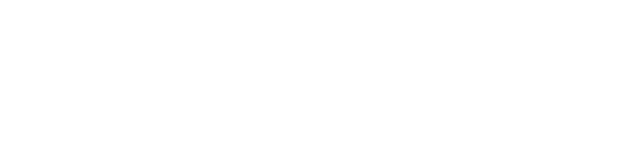
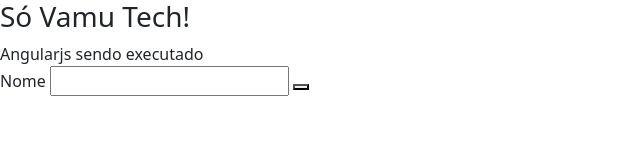
Before and after one commit to Ednavan/Plataforma_Cadastro_Informacoes, a plain HTML site: page scripts/tela-cadastro/tela-cadastro-usuarios.html in a window 1280 px wide. Shown: the whole page, without its empty margins (0-640 px from the left). Drawn offline with nearby package versions, Linux system fonts and the light colour scheme.

Commit message:
configurações iniciais da tela de cadastro de usuario

```diff
--- a/scripts/controllers/main.js
+++ b/scripts/controllers/main.js
@@ -1,3 +1,3 @@
-angular.module("listagemUsuarios", []).controller("controleUsuarios", function ($scope){
-    $scope.titulo="boa noite";
+angular.module("aplicacaoRun", []).controller("controleUsuarios", function ($scope){
+    $scope.titulo="Angularjs sendo executado";
 });
--- a/scripts/tela-cadastro/tela-cadastro-usuarios.html
+++ b/scripts/tela-cadastro/tela-cadastro-usuarios.html
@@ -0,0 +1,50 @@
+<!DOCTYPE html>
+<html lang="pt-br" ng-app="aplicacaoRun">
+<head>
+    <meta charset="UTF-8">
+    <meta http-equiv="X-UA-Compatible" content="IE=edge">
+    <meta name="viewport" content="width=device-width, initial-scale=1.0">
+
+
+    <!--Chamando Angularjs:-->
+    <script src="https://ajax.googleapis.com/ajax/libs/angularjs/1.8.2/angular.min.js"></script>
+    <!-- <script src="node_modules/angularjs-currency-input-mask/dist/angularjs-currency-input-mask.min.js"></script> -->
+    <script src="../../scripts/controllers/main.js"></script>
+
+    <!--Chamando o Bootstrap-->
+    <link href="https://cdn.jsdelivr.net/npm/bootstrap@5.1.0/dist/css/bootstrap.min.css" rel="stylesheet"
+        integrity="sha384-KyZXEAg3QhqLMpG8r+8fhAXLRk2vvoC2f3B09zVXn8CA5QIVfZOJ3BCsw2P0p/We" crossorigin="anonymous">
+    <script src="https://cdn.jsdelivr.net/npm/bootstrap@5.1.0/dist/js/bootstrap.bundle.min.js"
+        integrity="sha384-U1DAWAznBHeqEIlVSCgzq+c9gqGAJn5c/t99JyeKa9xxaYpSvHU5awsuZVVFIhvj"
+        crossorigin="anonymous"></script>
+    <link rel="stylesheet" href="https://cdn.jsdelivr.net/npm/bootstrap-icons@1.5.0/font/bootstrap-icons.css">
+
+    <link href="//maxcdn.bootstrapcdn.com/font-awesome/4.2.0/css/font-awesome.min.css" rel="stylesheet">
+
+
+
+    <title>Cadastre as informações</title>
+</head>
+<body ng-controller="controleUsuarios">
+    <header>
+        <div id=tituloHeader>
+            <h3>Só Vamu Tech!</h3>
+            {{titulo}}
+        </div>
+    </header>
+
+    <nav>
+
+    </nav>
+
+    <main>
+        <form action="">
+            <label for="inputNome">Nome</label>
+            <input name="inputNome" type="text" >
+
+            <button type="submit"></button>
+
+        </form>
+    </main>
+</body>
+</html>
--- a/scripts/tela-cadastro/tela-cadastro-usuarios.js
+++ b/scripts/tela-cadastro/tela-cadastro-usuarios.js
@@ -0,0 +1 @@
+console.log()
--- a/scripts/tela-inicial/tela-listagem-usuarios.css
+++ b/scripts/tela-inicial/tela-listagem-usuarios.css
@@ -1,3 +1,7 @@
+*{
+    margin: 0;
+    padding: 0;
+}
 a {
     display: inline-block;
     width: 50px;
@@ -27,3 +31,8 @@
     height: 100%;
     font-size: 5em;
   }
+
+
+#tituloHeader{
+    text-align: center;
+}
```
Also changed, not shown: scripts/tela-inicial/tela-listagem-usuarios.html (+2 -6 lines).
